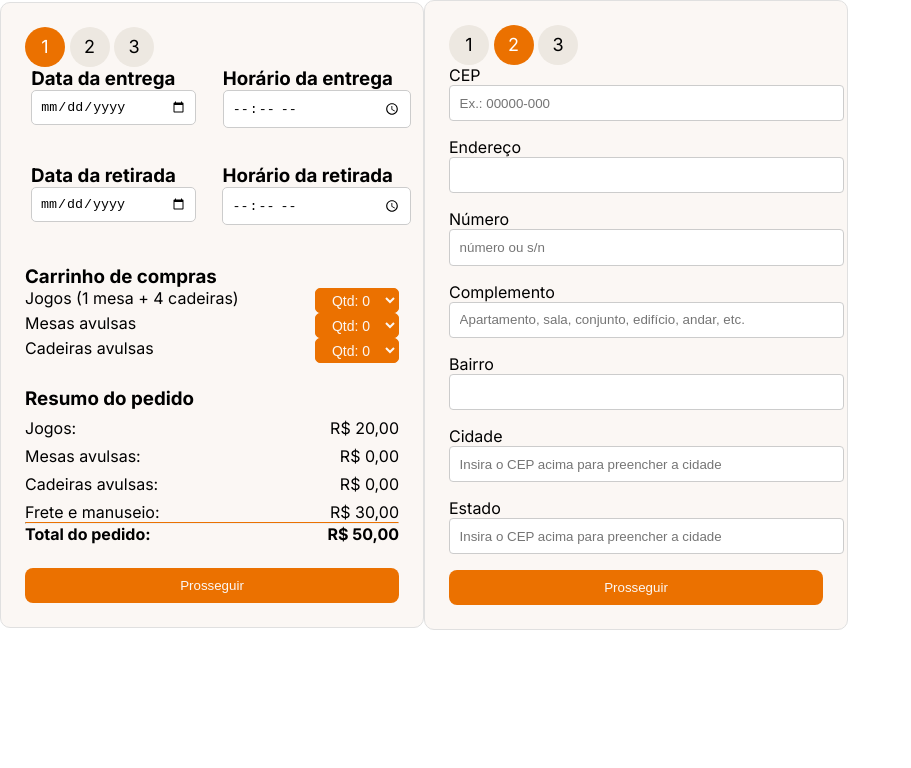
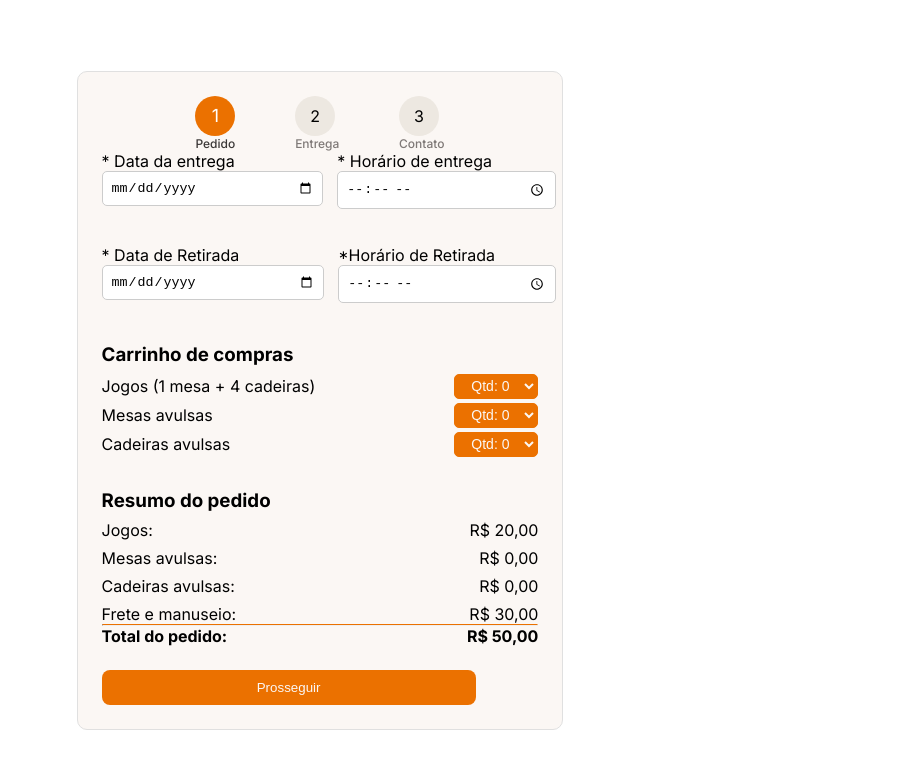
Before and after one commit to anacaroline125/bgfestas, a plain HTML site: page formularios/index.html in a window 1280 px wide. Shown: the whole page, without its empty margins (0-911 px from the left). Drawn offline with Linux system fonts and the light colour scheme.

Commit message:
Add files via upload

```diff
--- a/css/style.css
+++ b/css/style.css
@@ -31,6 +31,7 @@ hr{
 .cart-item{
     display: flex;
     justify-content: space-between;
+    align-items: center;
 }
 .cart-item select{
     text-align: right;
@@ -54,11 +55,14 @@ hr{
 }
 .geral{
     display: flex;
+    height: 100%;
 }
-.esquerda{
+.esquerda, .direita{
     display: flex;
     align-items: center;
     justify-content: center;
+    flex: 1 1 0;
+    flex-direction: column;
 }
 .card{
     font-family: "Inter", sans-serif;
@@ -68,12 +72,17 @@ hr{
     border-radius: 10px;
     background-color: #FBF7F4;
 }
+
+.card header {
+    display: flex;
+    justify-content: space-around;
+    padding: 0 4rem;
+}
 .form-section {
     display: flex;
     justify-content: space-around;
     margin-bottom: 20px;
     gap: 2rem;
-
 }
 .form-section input{
     width: 100%;
@@ -82,7 +91,7 @@ hr{
     border: 1px solid #ccc;
     border-radius: 5px;
 }
-.numero-etapa-certa {
+.numero-etapa-certa div{
     display: inline-block;
     width: 2.5rem;
     height: 2.5rem;
@@ -93,7 +102,17 @@ hr{
     color: white;
     font-size: 18px;
 }
-.numero-etapa{
+.numero-etapa-certa h5{
+    color: #3B3837;
+    font-weight: 500;
+    font-size: 0.75rem;
+}
+.numero-etapa h5{
+    color: #7F7977;
+    font-weight: 500;
+    font-size: 0.75rem;
+}
+.numero-etapa div{
     display: inline-block;
     width: 2.5rem;
     height: 2.5rem;
@@ -102,18 +121,11 @@ hr{
     background-color: #EDE8E1;
     border-radius: 50%; /* Bordas arredondadas (círculo) */
 }
-
-.numero-etapa {
-    display: inline-block;
-    width: 2.5rem;
-    height: 2.5rem;
-    line-height: 2.5rem;
-    text-align: center;
-    border-radius: 50%;
-    color: black;
-    font-size: 18px;
+.carrinho{
+    display: flex;
+    flex-direction: column;
+    gap: 0.25rem;
 }
-
 form input {
     width: 100%;
     padding: 0.6rem;
@@ -121,3 +133,8 @@ form input {
     border: 1px solid #ccc;
     border-radius: 4px;
 }
+.form-carrinho{
+    display: flex;
+    flex-direction: column;
+    gap: 0.5rem;
+}
--- a/formularios/index.html
+++ b/formularios/index.html
@@ -1,40 +1,54 @@
 <!DOCTYPE html>
 <html lang="pt-br">
+
 <head>
   <meta charset="UTF-8">
   <meta name="viewport" content="width=device-width, initial-scale=1.0">
   <link rel="stylesheet" href="../css/style.css">
   <title>BGFestas</title>
 </head>
+
 <body>
   <div class="geral">
     <div class="esquerda">
       <form class="card">
-              <div class="numero-etapa-certa">1</div>
-              <div class="numero-etapa">2</div>
-              <div class="numero-etapa">3</div>
+        <header>
+          <div class="numero-etapa-certa">
+            <div>1</div>
+            <h5>Pedido</h5>
+          </div>
+          <div class="numero-etapa">
+            <div>2</div>
+            <h5>Entrega</h5>
+          </div>
+          <div class="numero-etapa">
+            <div>3</div>
+            <h5>Contato</h5>
+          </div>
+        </header>
         <div class="form-section">
           <div>
-                        <h3>Data da entrega</h3>
-                        <input type="date" required>
+            <label for="dateDeEntrega"><span>*</span> Data da entrega</label>
+            <input name="dataDeEntrega" id="dataDeEntrega" type="date" required>
           </div>
           <div>
-                        <h3>Horário da entrega</h3>
-                        <input type="time" required>
+            <label for="dateDeEntrega"><span>*</span> Horário de entrega</label>
+            <input type="time" name="horarioDaEntrega" id="horaioDaEntrega" required>
           </div>
         </div>
         <div class="form-section">
           <div>
-                        <h3>Data da retirada</h3>
-                        <input type="date" required>
+            <label for="dataDeRetirada"><span>*</span> Data de Retirada</label>
+            <input type="date" name="dataDeRetirada" id="dataDeRetirada" required>
           </div>
           <div>
-                        <h3>Horário da retirada</h3>
-                        <input type="time" required>
+            <label for="horarioDaRetirada"><span>*</span>Horário de Retirada</label>
+            <input type="time" name="horarioDaRetirada" id="horarioDaRetirada" required>
           </div>
         </div>
         <div class="form-carrinho">
           <h3>Carrinho de compras</h3>
+          <div class="carrinho">
             <div class="cart-item">
               <label for="jogos">Jogos (1 mesa + 4 cadeiras)</label>
               <select id="jogos" name="jogos">
@@ -60,6 +74,7 @@
                 <option value="2">Qtd: 2</option>
               </select>
             </div>
+          </div>
           <div class="order-summary">
             <h3>Resumo do pedido</h3>
             <div class="item">
@@ -76,7 +91,7 @@
             </div>
             <div class="item">
               <span>Frete e manuseio:</span>
-                          <span  class="valor">R$ 30,00</span>
+              <span class="valor">R$ 30,00</span>
             </div>
             <hr>
             <div class="resumo-pedido">
@@ -89,7 +104,7 @@
           </div>
         </div>
       </form>
-        <form class="card">
+      <!-- <form class="card">
           <div class="numero-etapa">1</div>
           <div class="numero-etapa-certa">2</div>
           <div class="numero-etapa">3</div>
@@ -126,10 +141,13 @@
           </div>
 
           <button type="submit" class="btn-prosseguir">Prosseguir</button>
-        </form>
-        <div class="direita"></div>
+        </form> -->
+
+    </div>
+
+    <div class="direita">
       <img src="aaaa" alt="">
     </div>
-    </div>
 </body>
+
 </html>
```
Lines whose indentation alone changed are shown as unchanged.
